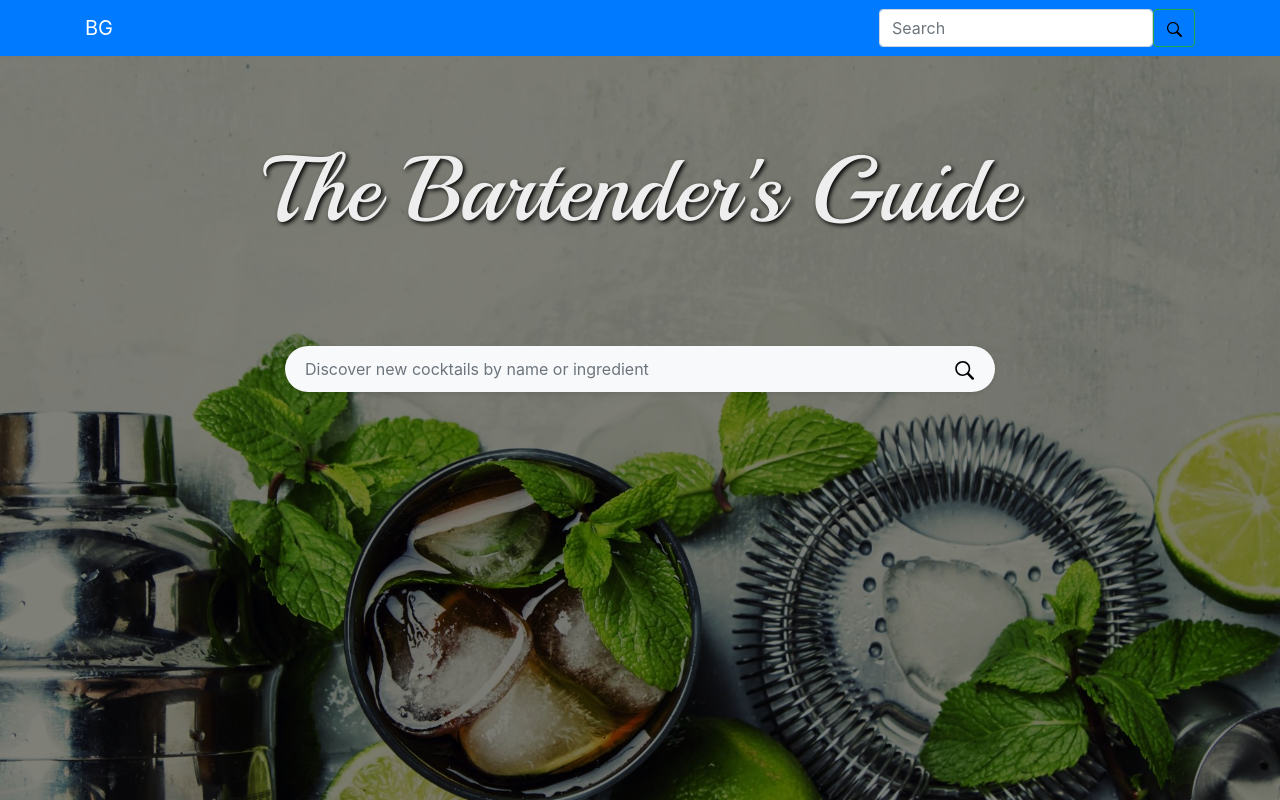
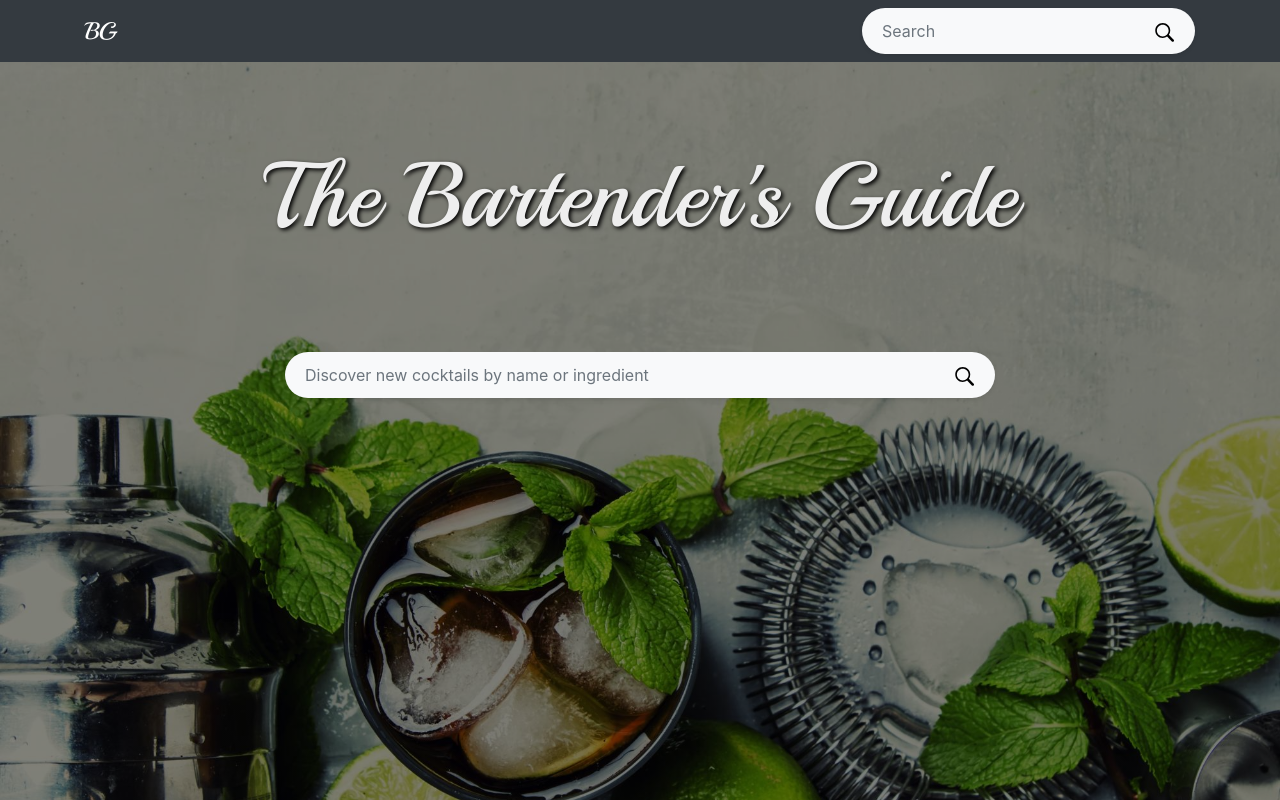
Before and after one commit to krisheinrich/bartenders-guide, a Next.js app: page / in a window 1280 px wide. Built offline with nearby package versions, Linux system fonts and the light colour scheme.

Commit message:
Replace existing navbar searchbar with SearchBar component; change from class to functional component

```diff
--- a/components/navbar.jsx
+++ b/components/navbar.jsx
@@ -1,40 +1,23 @@
-import Router from 'next/router';
-import SearchIcon from './icons/search';
+import Link from 'next/link';
+import SearchBar from './searchbar';
 
-class NavBar extends React.Component {
-  state = {
-    searchQuery: ''
-  };
-
-  updateQuery = (e) => {
-    this.setState({ searchQuery: e.target.value });
-  };
-
-  handleSearch = () => {
-    const { searchQuery } = this.state;
-    if (searchQuery) {
-      Router.push(`/search?q=${searchQuery}`);
+const NavBar = () => (
+  <>
+  <nav className="navbar navbar-expand-md navbar-dark bg-dark">
+    <div className="container">
+      <Link href="/">
+        <a className="navbar-brand">BG</a>
+      </Link>
+      <SearchBar className="form-inline"/>
+    </div>
+  </nav>
+  <style jsx>{`
+    .navbar-brand {
+      font-family: 'Playball';
+      font-size: 24px;
     }
-  };
-
-  render() {
-    const { searchQuery } = this.state;
-    return (
-      <nav className="navbar navbar-expand-md navbar-dark bg-primary">
-        <div className="container">
-        <a className="navbar-brand" href="#">BG</a>
-          <form className="form-inline flex-nowrap" onSubmit={(e) => { e.preventDefault(); }}>
-            <input className="form-control" type="search" placeholder="Search"
-              value={searchQuery} onChange={this.updateQuery} aria-label="Search"/>
-            <button className="btn btn-outline-success" type="submit"
-              onClick={this.handleSearch}>
-              <SearchIcon width="16" height="16"/>
-            </button>
-          </form>
-        </div>
-      </nav>
-    );
-  }
-}
+  `}</style>
+  </>
+);
 
 export default NavBar;
```
